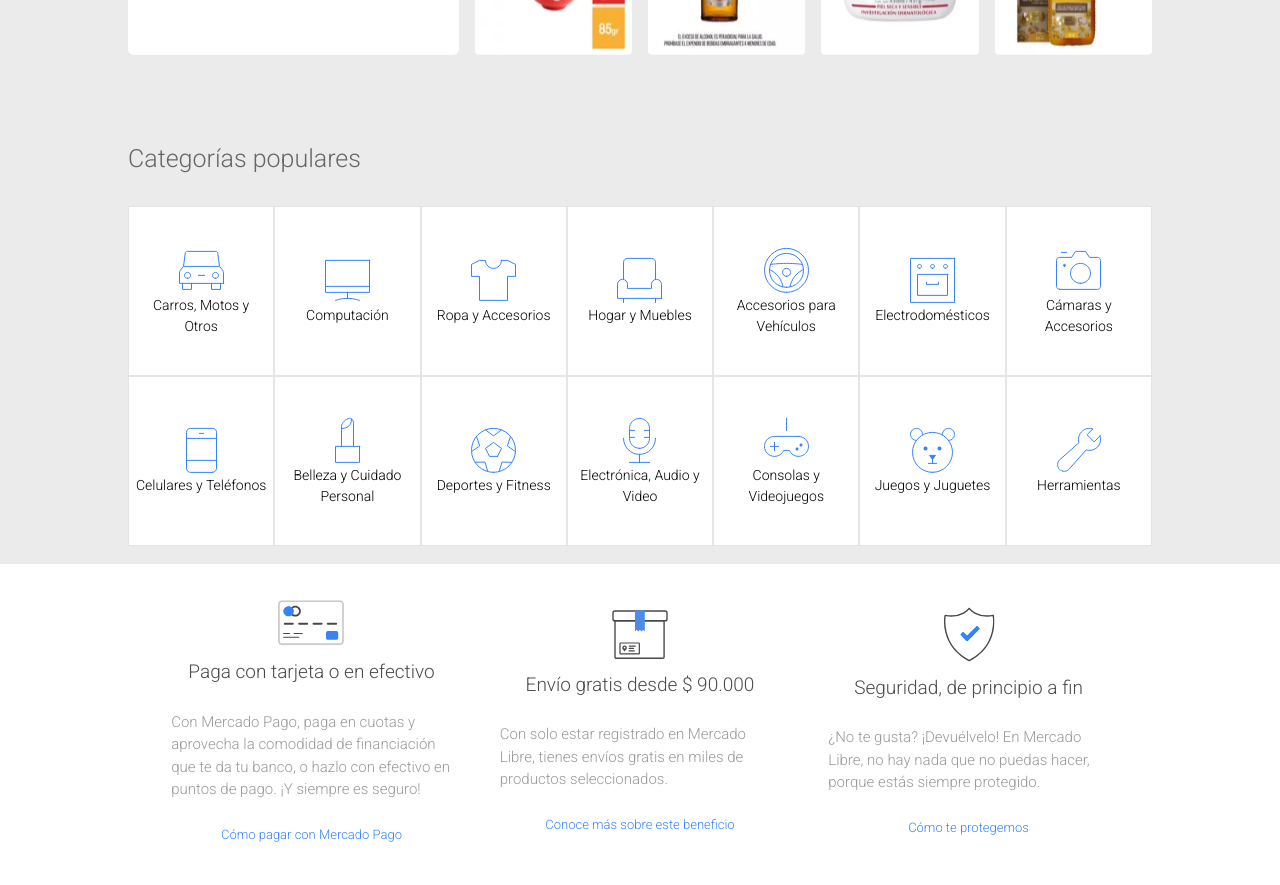
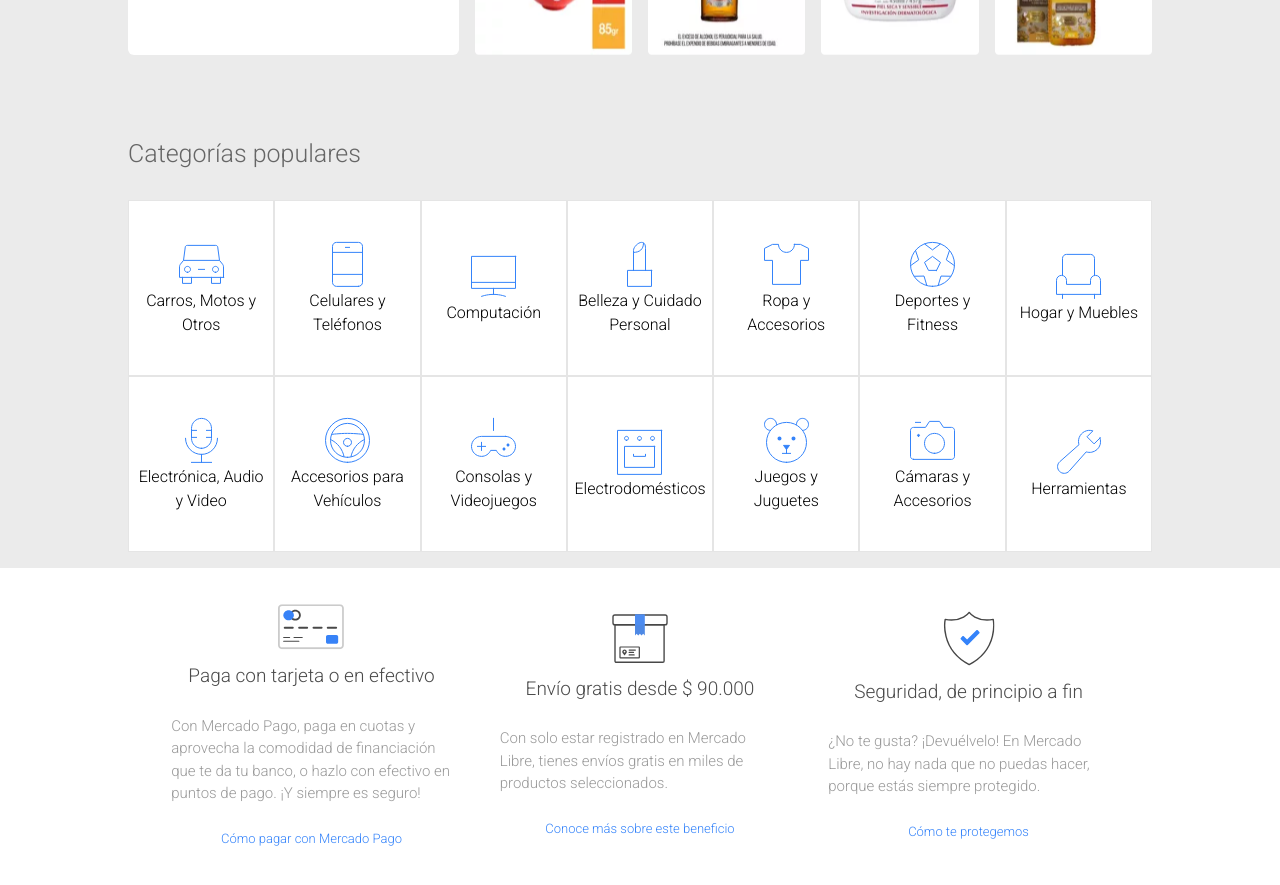
Before and after one commit to JohnQuiroz/MercadoLibreReact, a Next.js app in the folder mercado-libre-react/: page / in a window 1280 px wide. Shown: the part 3220-4105 px from the top of the page. Built offline with nearby package versions, Linux system fonts and the light colour scheme.

Commit message:
Se implementa TailwindCSS en la sección Categories

```diff
--- a/mercado-libre-react/components/Categories.tsx
+++ b/mercado-libre-react/components/Categories.tsx
@@ -10,7 +10,6 @@ const Categories = () => {
             <div>
                 <div>
                     <div className="categories-content">
-                        <div className="categories-content-column">
                         <Link href="/">
                             <div className="categories-content-cell">
                                 <svg width="49" height="49" viewBox="0 0 49 49" fill="none" xmlns="http://www.w3.org/2000/svg">
@@ -50,8 +49,6 @@ const Categories = () => {
                                 <span>Celulares y Teléfonos</span>
                             </div>
                         </Link>
-                        </div>
-                        <div className="categories-content-column">
                         <Link href="/">
                             <div className="categories-content-cell">
                                 <svg width="49" height="49" viewBox="0 0 49 49" fill="none" xmlns="http://www.w3.org/2000/svg">
@@ -87,8 +84,6 @@ const Categories = () => {
                                 <span>Belleza y Cuidado Personal</span>
                             </div>
                         </Link>
-                        </div>
-                        <div className="categories-content-column">
                         <Link href="/">
                             <div className="categories-content-cell">
                                 <svg width="49" height="49" viewBox="0 0 49 49" fill="none" xmlns="http://www.w3.org/2000/svg">
@@ -125,8 +120,6 @@ const Categories = () => {
                                 <span>Deportes y Fitness</span>
                             </div>
                         </Link>
-                        </div>
-                        <div className="categories-content-column">
                         <Link href="/">
                             <div className="categories-content-cell">
                                 <svg width="49" height="49" viewBox="0 0 49 49" fill="none" xmlns="http://www.w3.org/2000/svg">
@@ -167,8 +160,6 @@ const Categories = () => {
                                 <span>Electrónica, Audio y Video</span>
                             </div>
                         </Link>
-                        </div>
-                        <div className="categories-content-column">
                         <Link href="/">
                             <div className="categories-content-cell">
                                 <svg width="49" height="49" viewBox="0 0 49 49" fill="none" xmlns="http://www.w3.org/2000/svg">
@@ -209,8 +200,6 @@ const Categories = () => {
                                 <span>Consolas y Videojuegos</span>
                             </div>
                         </Link>
-                        </div>
-                        <div className="categories-content-column">
                         <Link href="/">
                             <div className="categories-content-cell">
                                 <svg width="49" height="49" viewBox="0 0 49 49" fill="none" xmlns="http://www.w3.org/2000/svg">
@@ -254,8 +243,6 @@ const Categories = () => {
                                 <span>Juegos y Juguetes</span>
                             </div>
                         </Link>
-                        </div>
-                        <div className="categories-content-column">
                         <Link href="/">
                             <div className="categories-content-cell">
                                 <svg width="49" height="49" viewBox="0 0 49 49" fill="none" xmlns="http://www.w3.org/2000/svg">
@@ -293,7 +280,6 @@ const Categories = () => {
                     </div>
                 </div>
             </div>
-            </div>
         </section>
     )
 }
--- a/mercado-libre-react/styles/globals.css
+++ b/mercado-libre-react/styles/globals.css
@@ -627,42 +627,19 @@ body{
 }
 
 .categories-section{
-  width: 80%;
-  margin-top: 85px;
-  margin-bottom: 18px;
+  @apply w-4/5 mt-20 mb-4;
 }
 
 .categories-title{
-  font-size: 25px;
-  color: #666666;
-  font-weight: lighter;
+  @apply text-25px text-gray-light font-extralight;
 }
 
 .categories-content{
-  display: flex;
-  flex-direction: row;
-  width: 100%;
-  background-color: #FFFFFF;
-  margin-top: 29px;
-}
-
-.categories-content-column{
-  display: flex;
-  flex-direction: column;
-  width: 100%;
+  @apply grid grid-cols-3 sm:grid-cols-4 lg:grid-cols-7 w-full mt-7 bg-white;
 }
 
 .categories-content-cell{
-  display: flex;
-  flex-direction: column;
-  flex-wrap: wrap;
-  justify-content: center;
-  align-items: center;
-  text-align: center;
-  padding: 6px;
-  border: 1px solid #E5E5E5;
-  height: 170px;
-  font-size: 14px;
+  @apply flex flex-col justify-center items-center text-center p-2 border border-[#E5E5E5] border-solid h-44;
 }
 
 .information-section{
```
Lines whose indentation alone changed are shown as unchanged.
